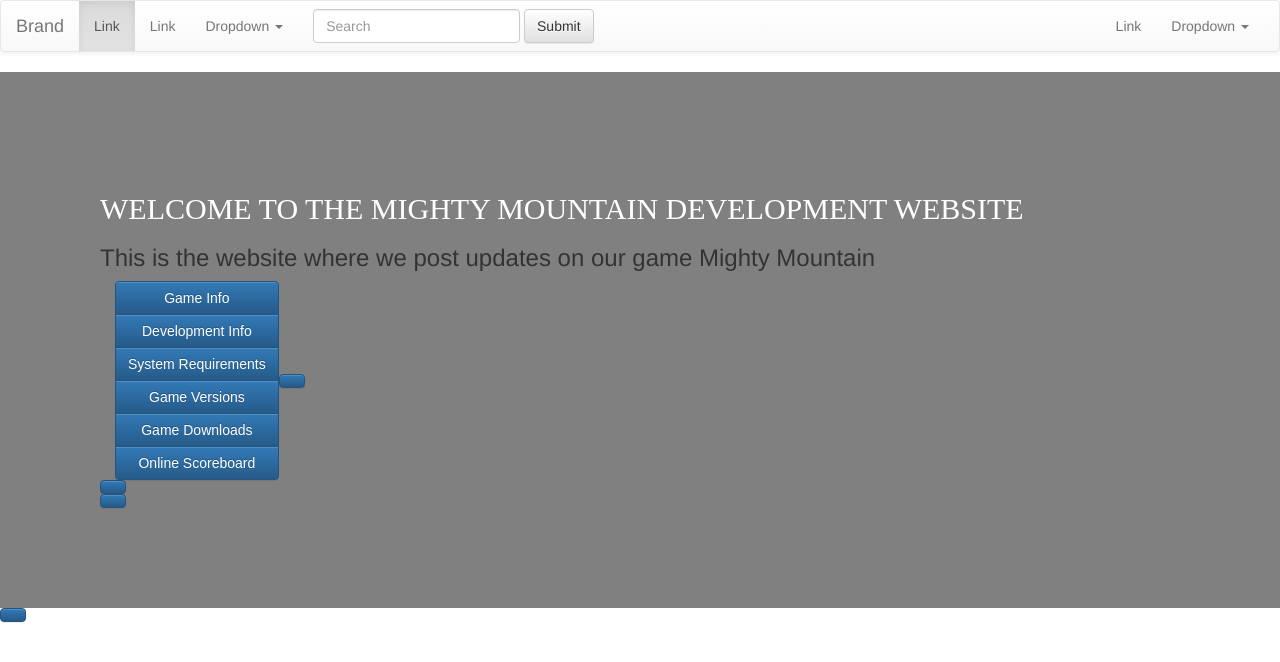
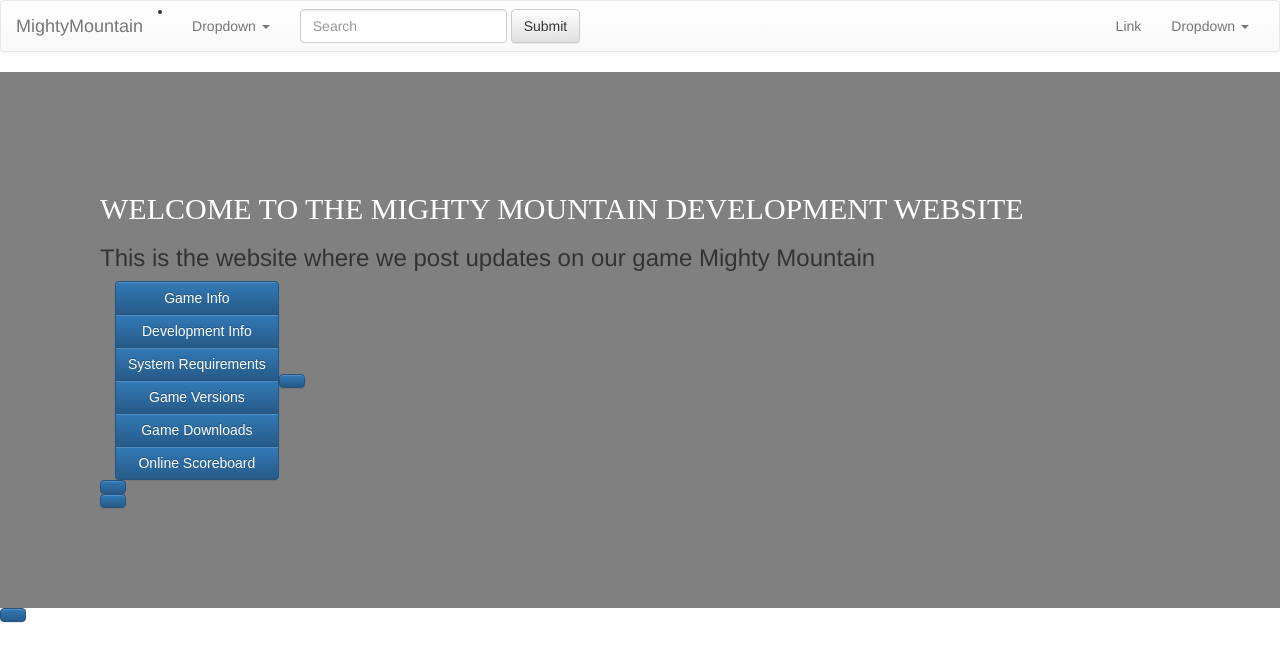
Before and after one commit to MCPlayer81/Mighty-Mountain-Web, a plain HTML site: page index.html in a window 1280 px wide. Drawn offline with nearby package versions, Linux system fonts and the light colour scheme.

Commit message:
Removed part of menu bar

```diff
--- a/index.html
+++ b/index.html
@@ -23,14 +23,14 @@
         <span class="icon-bar"></span>
         <span class="icon-bar"></span>
       </button>
-      <a class="navbar-brand" href="#">Brand</a>
+      <li class="active"><a class="navbar-brand" href="/">MightyMountain</a></li>
     </div>
 
     <!-- Collect the nav links, forms, and other content for toggling -->
     <div class="collapse navbar-collapse" id="bs-example-navbar-collapse-1">
       <ul class="nav navbar-nav">
-        <li class="active"><a href="#">Link <span class="sr-only">(current)</span></a></li>
-        <li><a href="#">Link</a></li>
+
+
         <li class="dropdown">
           <a href="#" class="dropdown-toggle" data-toggle="dropdown" role="button" aria-haspopup="true" aria-expanded="false">Dropdown <span class="caret"></span></a>
           <ul class="dropdown-menu">
```
